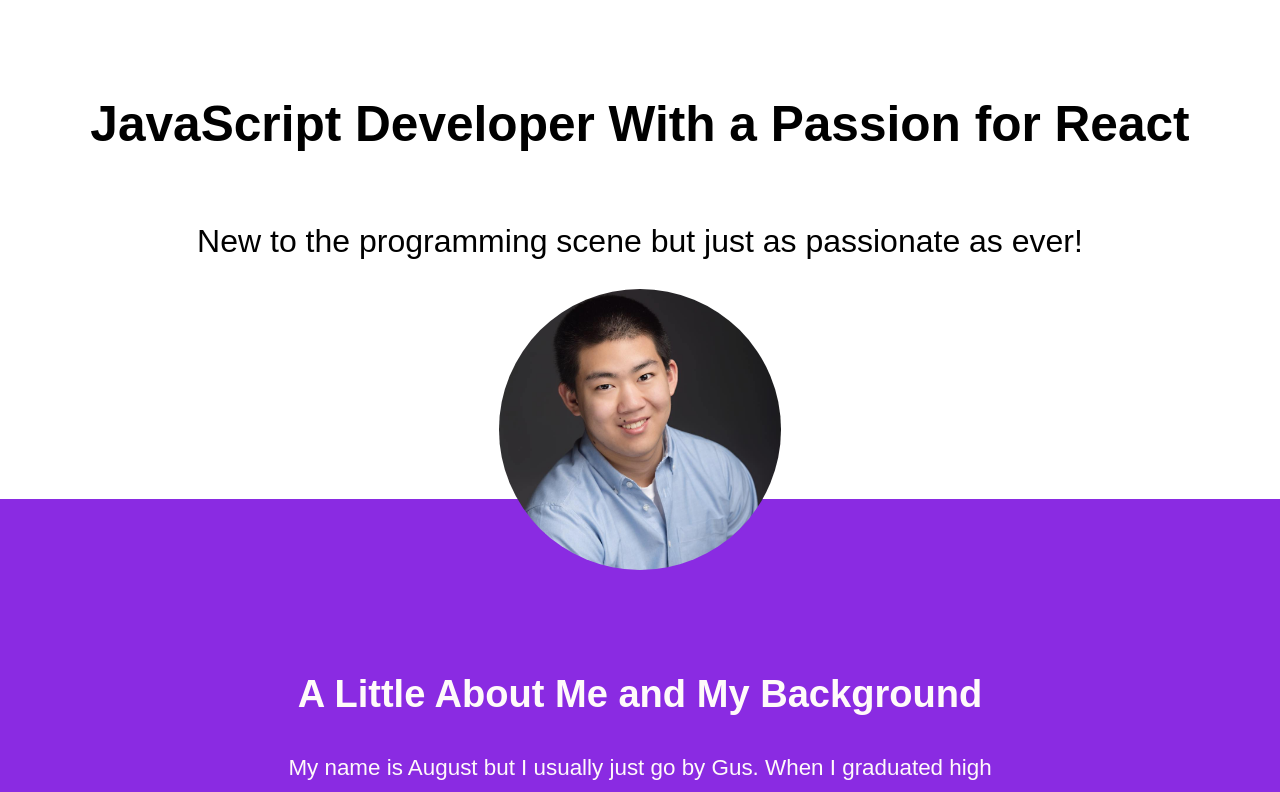
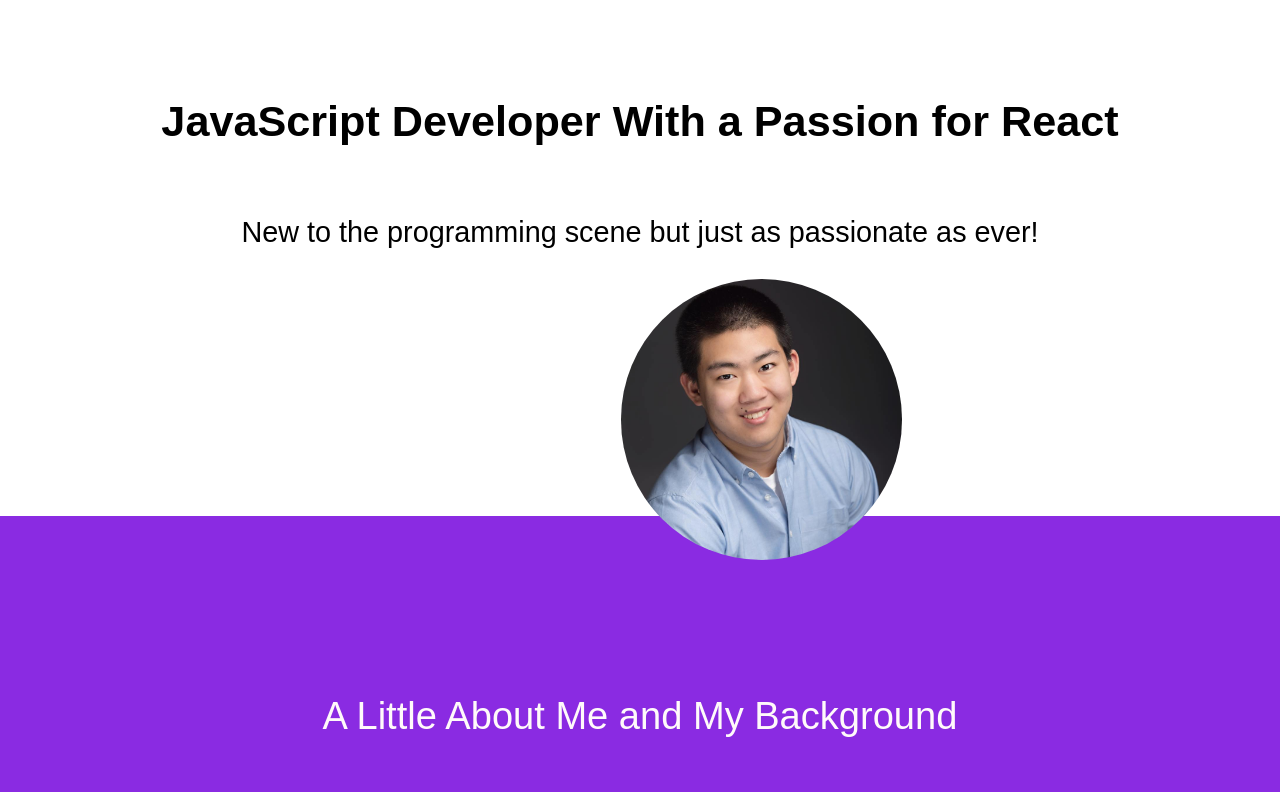
Before and after one commit to August-Johnson/react-portfolio, a React (Create React App) app: page / in a window 1280 px wide. Shown: the top 792 px of the page. Built offline with nearby package versions, Linux system fonts and the light colour scheme.

Commit message:
responsive sizing for smaller screens started

```diff
--- a/src/assets/css/app.css
+++ b/src/assets/css/app.css
@@ -3,21 +3,20 @@
   color: #FFFAFA;
   line-height: 1.6;
   text-align: center;
-  font-size: 145%;
-  padding: 15px 20%;
+  font-size: 120%;
+  padding: 20px;
   padding-bottom: 200px;
 }
 
 .about-header {
-  font-size: 165%;
-  font-weight: 600;
-  padding-top: 175px;
-  margin-bottom: 25px;
+  font-size: 160%;
+  padding-top: 190px;
+  margin-bottom: 40px;
 }
 
 .card-container {
   position: relative;
-  width: 50%;
+  width: 100%;
 }
 
 .project-image {
@@ -68,30 +67,27 @@
 
 .intro-header {
   background-color: #FFFFFF;
-  font-family: Arial, Helvetica, sans-serif;
+  position: relative;
   text-align: center;
-  font-size: 180%;
   font-weight: 500;
-  padding-top: 100px;
-  position: relative;
-  margin-top: 0px;
-  margin-bottom: 150px;
-  padding-bottom: 90px;
+  font-size: 155%;
+  padding: 100px 8px 70px 8px;
+  margin-bottom: 50px;
 }
 
 .intro-header h1 {
   font-weight: 600;
-  font-size: 150%;
-  padding-bottom: 35px;
+  font-size: 160%;
+  padding-bottom: 50px;
 }
 
 .image-container {
-  width: 18%;
+  position: absolute;
+  top: 80%;
+  left: 20%;
+  right: 20%;
+  width: 60%;
   margin: 5px auto;
-  position: absolute;
-  left: 41%;
-  top: 90%;
-  z-index: 1;
 }
 
 .self-image {
@@ -169,4 +165,24 @@
     padding-top: 150px;
   }
 }
+
+@media screen and (min-width: 1200px) {
+  .intro-header {
+    font-size: 180%;
+    font-weight: 500;
+    padding-top: 100px;
+    margin-top: 0px;
+    margin-bottom: 150px;
+    padding-bottom: 90px;
+  }
+  .intro-header h1 {
+    font-weight: 600;
+    font-size: 150%;
+    padding-bottom: 35px;
+  }
+  .card-container {
+    position: relative;
+    width: 50%;
+  }
+}
 /*# sourceMappingURL=app.css.map */
--- a/src/assets/css/components/_about.scss
+++ b/src/assets/css/components/_about.scss
@@ -1,17 +1,30 @@
+// .about-container {
+//     @include secondary-color-scheme;
+//     line-height: 1.5;
+//     text-align: center;
+//     font-size: 145%;
+//     padding: 15px 20%;
+//     padding-bottom: 200px;
+// }
+
+// .about-header {
+//     font-size: 165%;
+//     font-weight: 600;
+//     padding-top: 175px;
+//     margin-bottom: 25px;
+// }
+
 .about-container {
     @include secondary-color-scheme;
-    // font-family: Arial, Helvetica, sans-serif;
     line-height: 1.6;
-    // height: 600px;
     text-align: center;
-    font-size: 145%;
-    padding: 15px 20%;
+    font-size: 120%;
+    padding: 20px;
     padding-bottom: 200px;
 }
 
 .about-header {
-    font-size: 165%;
-    font-weight: 600;
-    padding-top: 175px;
-    margin-bottom: 25px;
+    font-size: 160%;
+    padding-top: 190px;
+    margin-bottom: 40px;
 }
--- a/src/assets/css/components/_card.scss
+++ b/src/assets/css/components/_card.scss
@@ -1,6 +1,6 @@
 .card-container {
     position: relative;
-    width: 50%;
+    width: 100%;
 }
 
 .project-image {
--- a/src/assets/css/components/_header.scss
+++ b/src/assets/css/components/_header.scss
@@ -1,18 +1,15 @@
 .intro-header {
     background-color: map-get($colors, primary-bg);
-    font-family: Arial, Helvetica, sans-serif;
+    position: relative;
     text-align: center;
-    font-size: 180%;
     font-weight: 500;
-    padding-top: 100px;
-    position: relative;
-    margin-top: 0px;
-    margin-bottom: 150px;
-    padding-bottom: 90px;
+    font-size: 155%;
+    padding: 100px 8px 70px 8px;
+    margin-bottom: 50px;
 }
 
 .intro-header h1 {
     font-weight: 600;
-    font-size: 150%;
-    padding-bottom: 35px;
+    font-size: 160%;
+    padding-bottom: 50px;
 }
--- a/src/assets/css/components/_image.scss
+++ b/src/assets/css/components/_image.scss
@@ -1,10 +1,25 @@
+// .image-container {
+//     width: 18%;
+//     margin: 5px auto;
+//     position: absolute;
+//     left: 41%;
+//     top: 90%;
+//     z-index: 1;
+// }
+
+// .self-image {
+//     width: 100%;
+//     height: auto;
+//     border-radius: 50%;
+// }
+
 .image-container {
-    width: 18%;
+    position: absolute;
+    top: 80%;
+    left: 20%;
+    right: 20%;
+    width: 60%;
     margin: 5px auto;
-    position: absolute;
-    left: 41%;
-    top: 90%;
-    z-index: 1;
 }
 
 .self-image {
```
Also changed, not shown: src/assets/css/responsive/_responsive.scss (+22 -0 lines), 1 other file (tests, documents, lock files or other folders).
